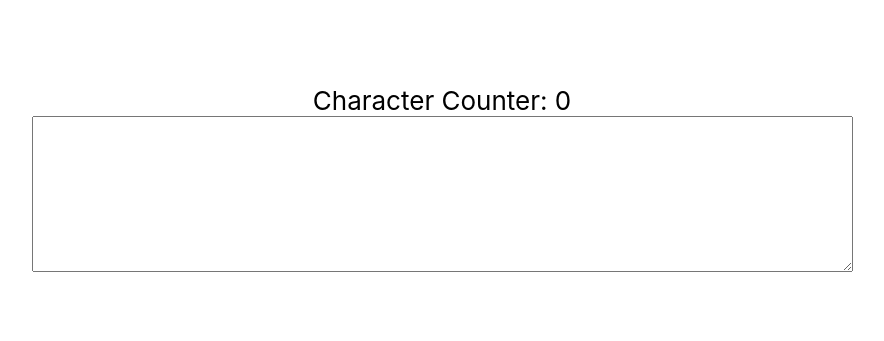
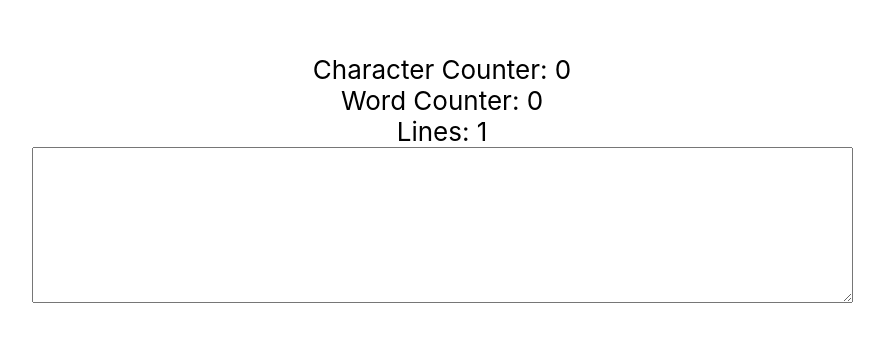
Before and after one commit to awells111/everything-website-frontend, a React (Create React App) app: page / in a window 1280 px wide. Shown: the part 219-560 px from the top of the page, without its empty margins (198-1082 px from the left). Built offline with nearby package versions, Linux system fonts and the light colour scheme.

Commit message:
Character Counter Modification
I made the Word Counter and a line counter.

```diff
--- a/src/CharCounter/CharCounter.tsx
+++ b/src/CharCounter/CharCounter.tsx
@@ -1,4 +1,5 @@
 import React, { useState } from "react";
+import { text } from "stream/consumers";
 
 /**
  * A React functional component that provides a character counter.
@@ -12,12 +13,25 @@ import React, { useState } from "react";
  */
 function CharCounter() {
   const [textBoxContent, setTextBoxContent] = useState("");
-
+  const countWords = (text: String) => {
+    return text
+      .trim()
+      .split(/\s+/)
+      .filter((word) => word.length > 0).length;
+  };
   return (
     <div>
       <div>
         <span>
           Character Counter: <span>{textBoxContent.length}</span>
+          <br />
+          <span>
+            <span>
+              Word Counter: <span>{countWords(textBoxContent)}</span>
+            </span>
+            <br />
+            Lines: <span>{textBoxContent.split("\n").length}</span>
+          </span>
         </span>
       </div>
 
```
